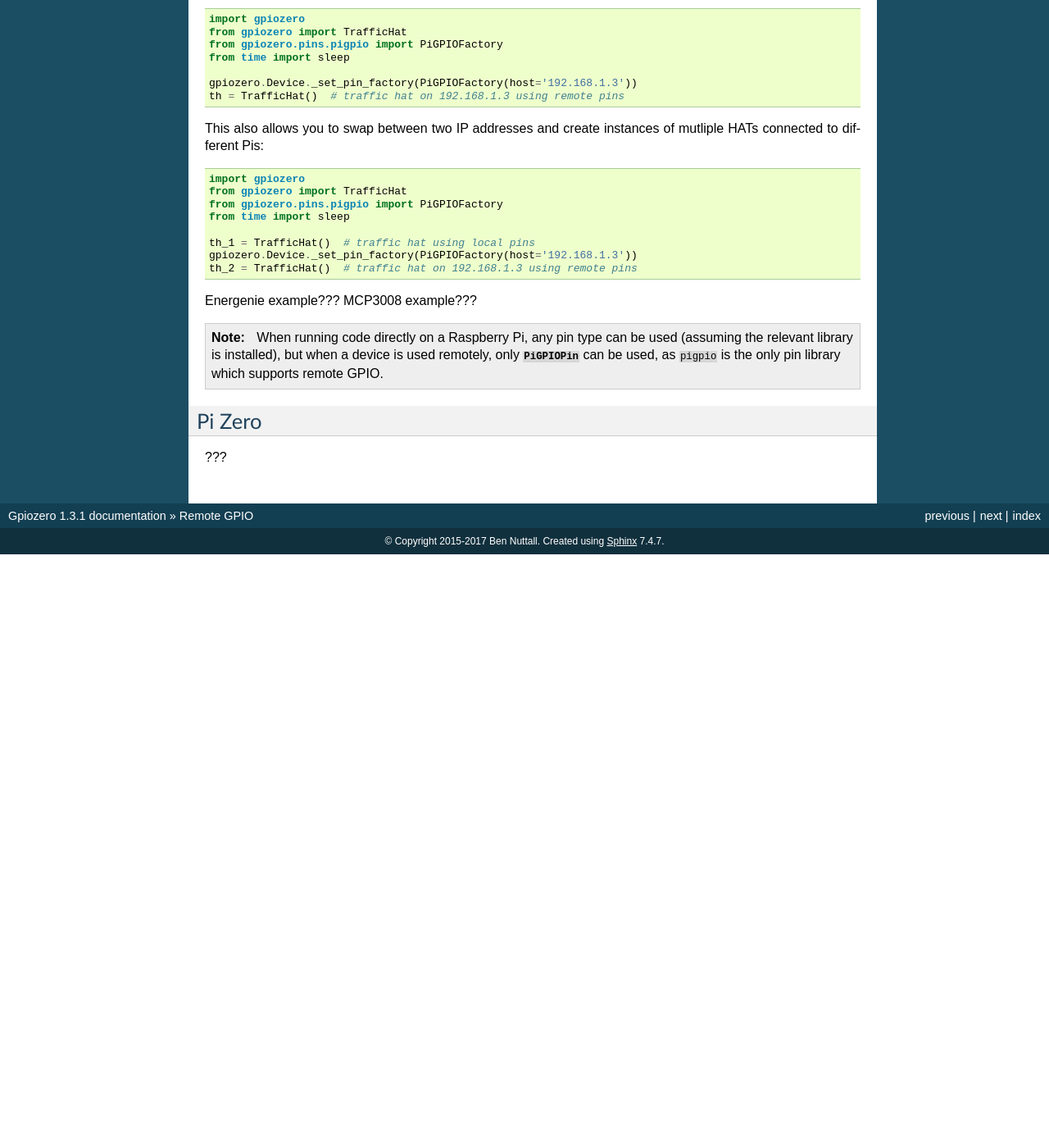
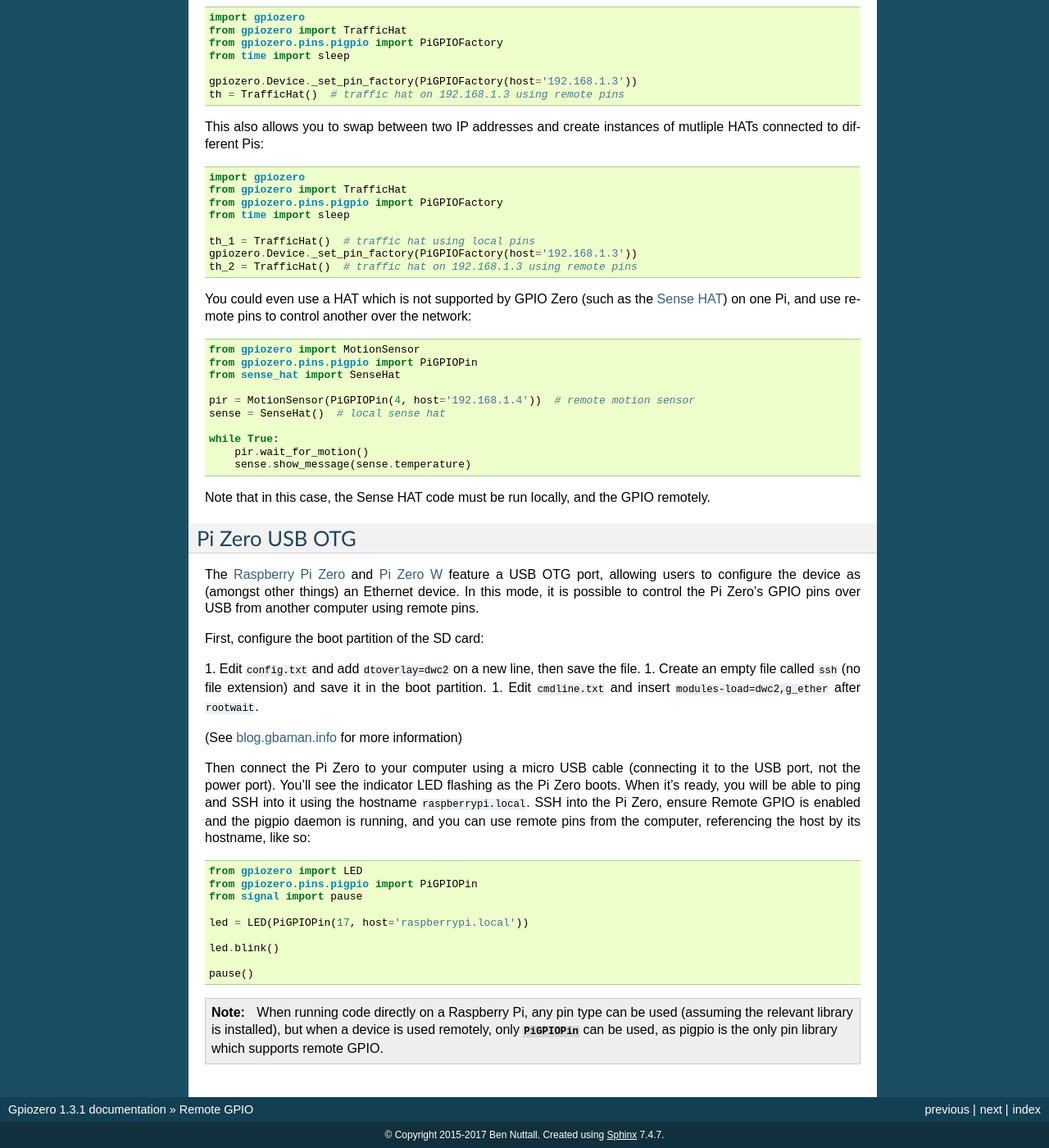
Before and after one commit to gpiozero/gpiozero, a Sphinx documentation site: the page built from docs/remote_gpio.rst, in a window 1280 px wide and 1400 px high, scrolled down 5332 px. Shown: the whole window at 82% size. Built offline with Sphinx 7.4.7, drawn with Linux system fonts in a browser that asks for light colours; before the commit the page ends 6008 px from its top, so only the background shows below that; some of the changed text lies outside the part shown.

Commit message:
Add Pi Zero OTG, sense hat examples and more docs

```diff
--- /dev/null
+++ b/docs/examples/pi_zero_remote.py
@@ -0,0 +1,9 @@
+from gpiozero import LED
+from gpiozero.pins.pigpio import PiGPIOPin
+from signal import pause
+
+led = LED(PiGPIOPin(17, host='raspberrypi.local'))
+
+led.blink()
+
+pause()
--- /dev/null
+++ b/docs/examples/sense_hat_remote.py
@@ -0,0 +1,10 @@
+from gpiozero import MotionSensor
+from gpiozero.pins.pigpio import PiGPIOPin
+from sense_hat import SenseHat
+
+pir = MotionSensor(PiGPIOPin(4, host='192.168.1.4'))  # remote motion sensor
+sense = SenseHat()  # local sense hat
+
+while True:
+    pir.wait_for_motion()
+    sense.show_message(sense.temperature)
--- /dev/null
+++ b/docs/examples/sense_hat_remote_2.py
@@ -0,0 +1,15 @@
+from gpiozero import LightSensor
+from gpiozero.pins.pigpio import PiGPIOPin
+from sense_hat import SenseHat
+
+light = LightSensor(PiGPIOPin(4, host='192.168.1.4'))  # remote motion sensor
+sense = SenseHat()  # local sense hat
+
+blue = (0, 0, 255)
+yellow = (255, 255, 0)
+
+while True:
+    if light.value > 0.5:
+        sense.clear(yellow)
+    else:
+        sense.clear(blue)
--- a/docs/remote_gpio.rst
+++ b/docs/remote_gpio.rst
@@ -216,21 +216,55 @@ mutliple HATs connected to different Pis:
 
 .. literalinclude:: examples/traffichat_remote_2.py
 
-Energenie example???
-MCP3008 example???
+You could even use a HAT which is not supported by GPIO Zero (such as the
+`Sense HAT`_) on one Pi, and use remote pins to control another over the
+network:
+
+.. literalinclude:: examples/sense_hat_remote.py
+
+Note that in this case, the Sense HAT code must be run locally, and the GPIO
+remotely.
+
+Pi Zero USB OTG
+===============
+
+The `Raspberry Pi Zero`_ and `Pi Zero W`_ feature a USB OTG port, allowing users
+to configure the device as (amongst other things) an Ethernet device. In this
+mode, it is possible to control the Pi Zero's GPIO pins over USB from another
+computer using remote pins.
+
+First, configure the boot partition of the SD card:
+
+1. Edit ``config.txt`` and add ``dtoverlay=dwc2`` on a new line, then save the
+file.
+1. Create an empty file called ``ssh`` (no file extension) and save it in the
+boot partition.
+1. Edit ``cmdline.txt`` and insert ``modules-load=dwc2,g_ether`` after
+``rootwait``.
+
+(See `blog.gbaman.info`_ for more information)
+
+Then connect the Pi Zero to your computer using a micro USB cable (connecting it
+to the USB port, not the power port). You'll see the indicator LED flashing as
+the Pi Zero boots. When it's ready, you will be able to ping and SSH into it
+using the hostname ``raspberrypi.local``. SSH into the Pi Zero, ensure Remote
+GPIO is enabled and the pigpio daemon is running, and you can use remote pins
+from the computer, referencing the host by its hostname, like so:
+
+.. literalinclude:: examples/pi_zero_remote.py
 
 .. note::
 
     When running code directly on a Raspberry Pi, any pin type can be used
     (assuming the relevant library is installed), but when a device is used
-    remotely, only :class:`PiGPIOPin` can be used, as ``pigpio`` is the only
-    pin library which supports remote GPIO.
+    remotely, only :class:`PiGPIOPin` can be used, as pigpio is the only pin
+    library which supports remote GPIO.
 
-Pi Zero
-=======
-
-???
 
 .. _RPi.GPIO: https://pypi.python.org/pypi/RPi.GPIO
 .. _pigpio: http://abyz.co.uk/rpi/pigpio/python.html
 .. _get-pip: https://pip.pypa.io/en/stable/installing/
+.. _Sense HAT: https://www.raspberrypi.org/products/sense-hat/
+.. _Raspberry Pi Zero: https://www.raspberrypi.org/products/pi-zero/
+.. _Pi Zero W: https://www.raspberrypi.org/products/pi-zero-w/
+.. _blog.gbaman.info: http://blog.gbaman.info/?p=791
```
Also changed, not shown: other parts of docs/remote_gpio.rst (+1 -1 lines), docs/recipes_remote_gpio.rst (+16 -0 lines).
